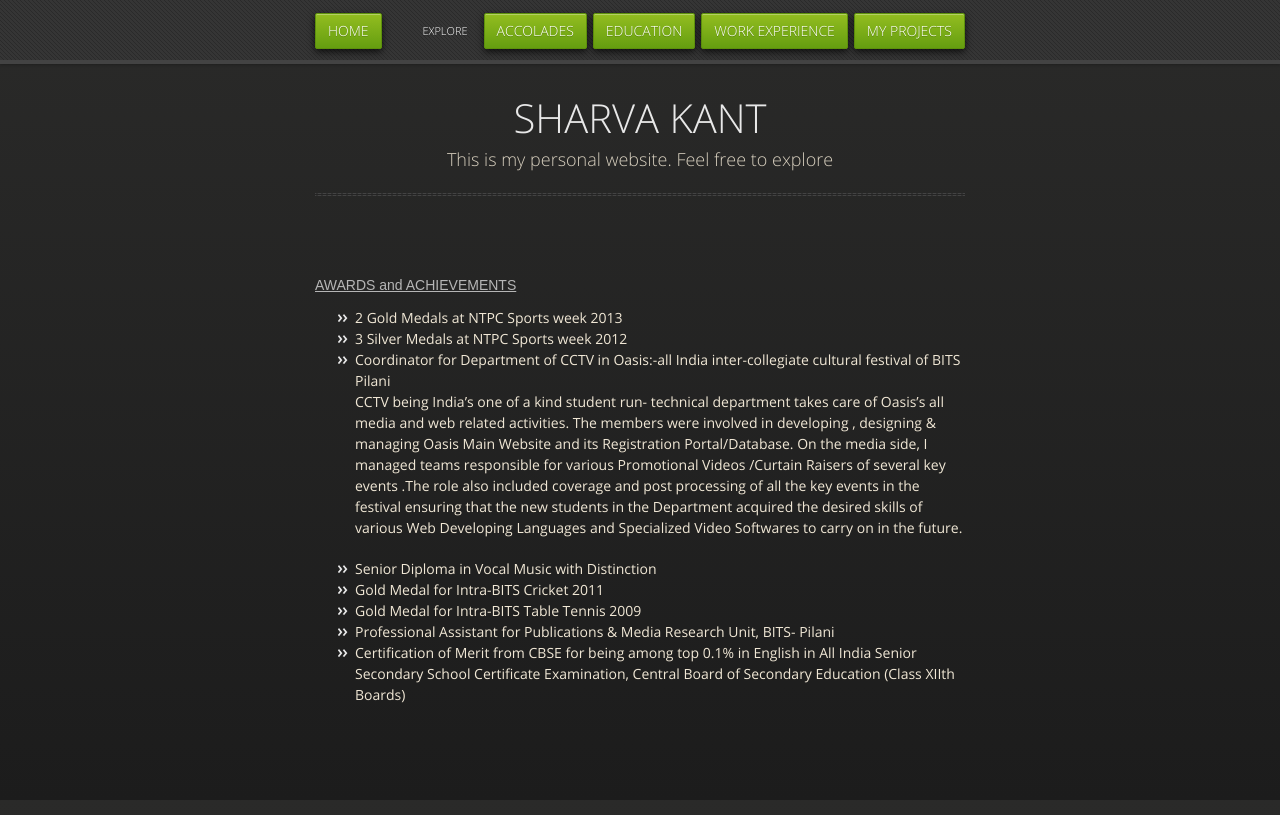
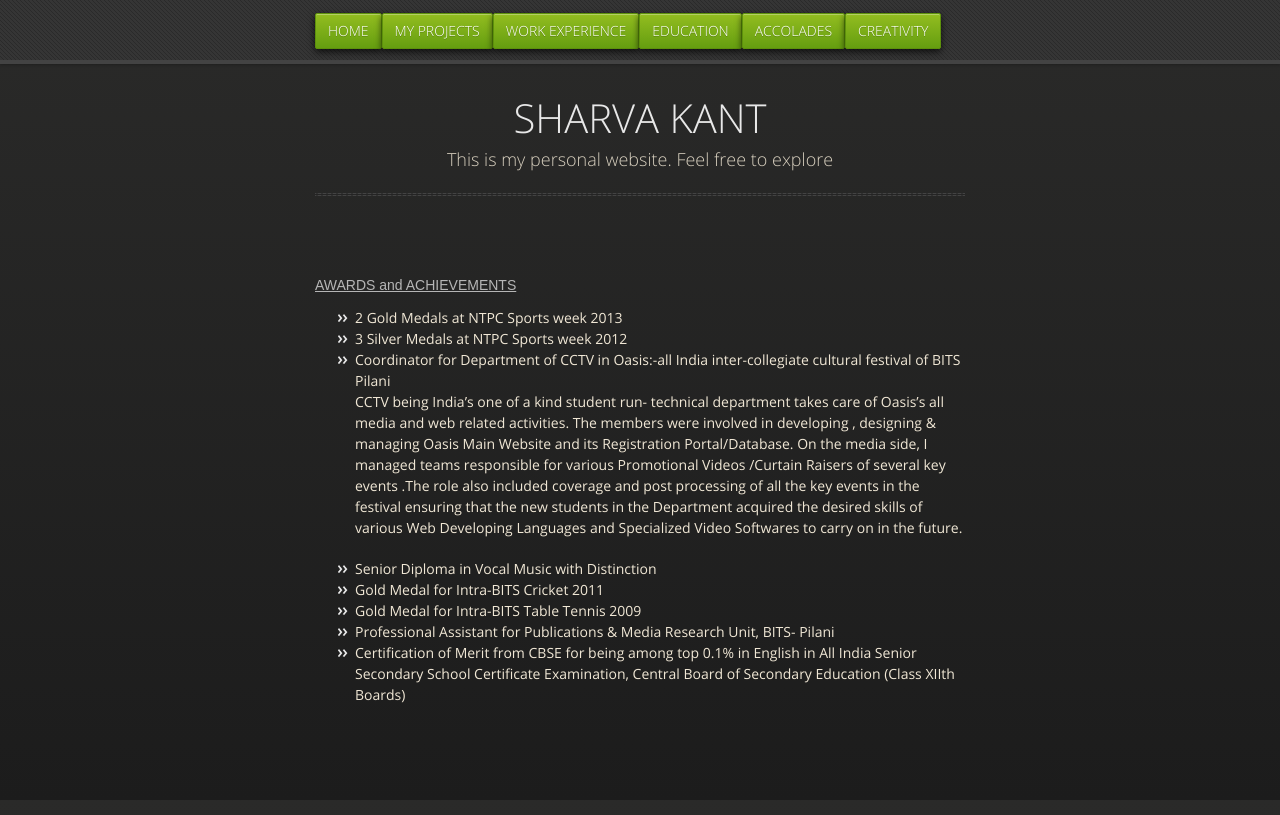
Before and after one commit to sharva89/sharva.github.io, a plain HTML site: page achievements.html in a window 1280 px wide. Drawn offline with nearby package versions, Linux system fonts and the light colour scheme.

Commit message:
Update achievements.html

```diff
--- a/achievements.html
+++ b/achievements.html
@@ -21,11 +21,12 @@
       <div id="header">
         <nav>
           <li class="fork"><a href="http://sharva89.github.io/sharva.github.io/index.html ">HOME</a></li>
-            <li class="downloads"><a href="http://sharva89.github.io/sharva.github.io/my-projects.html">MY PROJECTS</a></li>
-          <li class="downloads"><a href="http://sharva89.github.io/sharva.github.io/work-experience.html">WORK EXPERIENCE</a></li>
-          <li class="downloads"><a href="http://sharva89.github.io/sharva.github.io/education.html">EDUCATION</a></li>
-          <li class="downloads"><a href="http://sharva89.github.io/sharva.github.io/achievements.html">ACCOLADES</a></li>
-          <li class="title">EXPLORE</li>
+            <li class="fork"><a href="http://sharva89.github.io/sharva.github.io/my-projects.html">MY PROJECTS</a></li>
+          <li class="fork"><a href="http://sharva89.github.io/sharva.github.io/work-experience.html">WORK EXPERIENCE</a></li>
+          <li class="fork"><a href="http://sharva89.github.io/sharva.github.io/education.html">EDUCATION</a></li>
+          <li class="fork"><a href="http://sharva89.github.io/sharva.github.io/achievements.html">ACCOLADES</a></li>
+          <li class="fork"><a href="http://sharva89.github.io/sharva.github.io/graphics.html">CREATIVITY</a></li>
+
         </nav>
       </div><!-- end header -->
 
```
